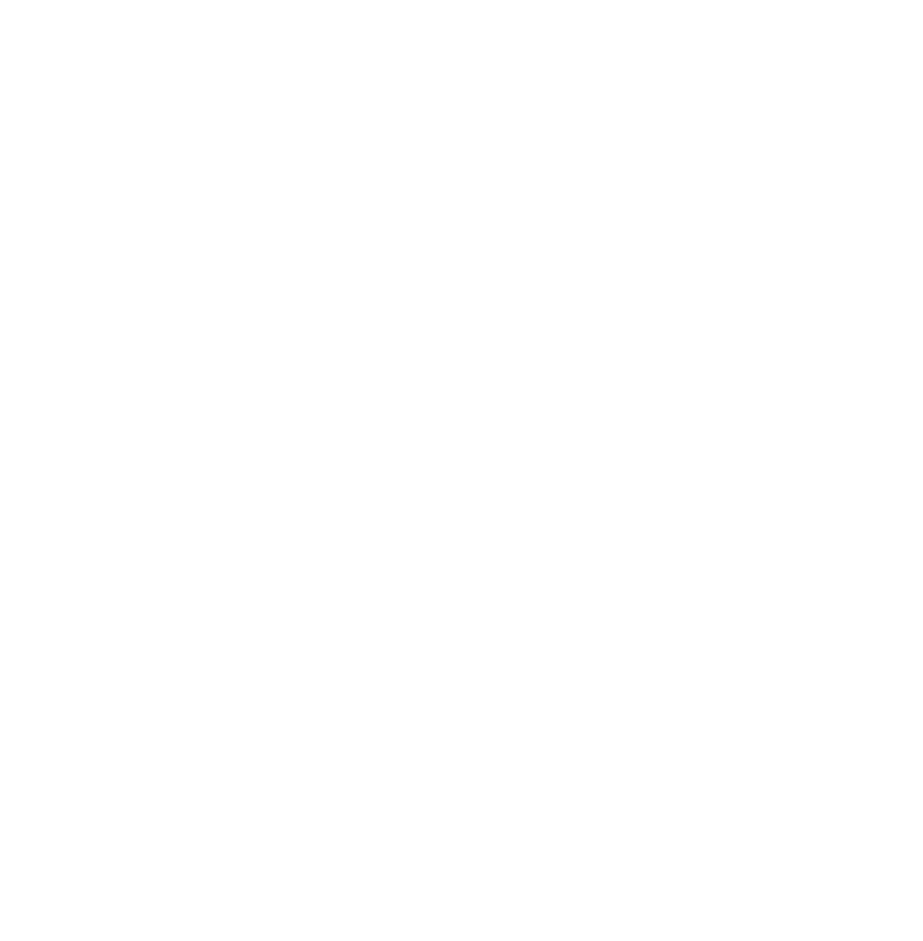
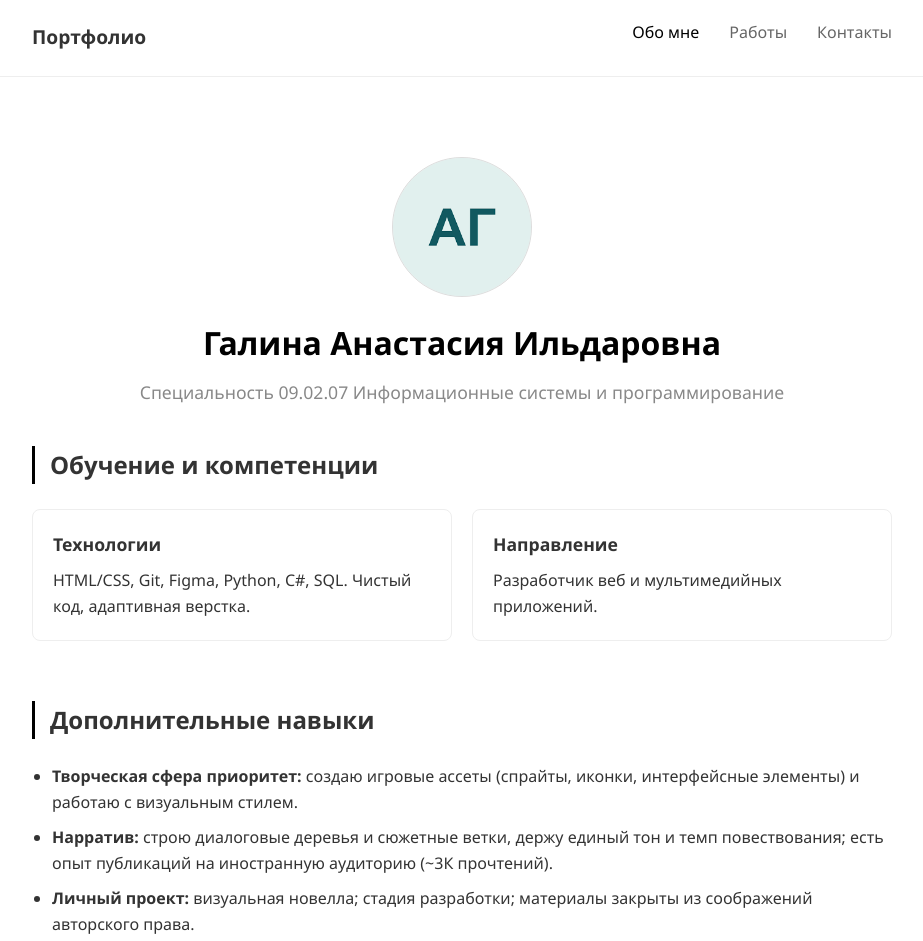
Before and after one commit to Anastasia-Webs/praktika_portfolio, a plain HTML site: page index.html in a window 1280 px wide. Shown: the top 941 px of the page, without its empty margins (178-1101 px from the left). Before the commit the page ends 800 px from the top, so only its background shows below. Drawn offline with Linux system fonts and the light colour scheme.

Commit message:
Add portfolio pages and assets

```diff
--- a/index.html
+++ b/index.html
@@ -1,11 +1,68 @@
 <!DOCTYPE html>
-<html lang="en">
+<html lang="ru">
+
 <head>
     <meta charset="UTF-8">
     <meta name="viewport" content="width=device-width, initial-scale=1.0">
-    <title>Document</title>
+    <title>Портфолио | Главная</title>
+    <link rel="stylesheet" href="src/style.css">
 </head>
+
 <body>
 
+    <nav>
+        <div class="container">
+            <div class="logo">Портфолио</div>
+            <ul>
+                <li><a href="index.html" class="active">Обо мне</a></li>
+                <li><a href="projects.html">Работы</a></li>
+                <li><a href="contact.html">Контакты</a></li>
+            </ul>
+        </div>
+    </nav>
+
+    <header>
+        <div class="container header-content">
+            <img src="src/img/images.png" alt="Фото профиля" class="avatar">
+            <h1>Галина Анастасия Ильдаровна</h1>
+            <p class="subtitle">Специальность 09.02.07 Информационные системы и программирование</p>
+        </div>
+    </header>
+
+    <main class="container">
+        <section class="info-block">
+            <h2>Обучение и компетенции</h2>
+            <div class="grid">
+                <div class="card">
+                    <h3>Технологии</h3>
+                    <p>HTML/CSS, Git, Figma, Python, C#, SQL. Чистый код, адаптивная верстка.</p>
+                </div>
+                <div class="card">
+                    <h3>Направление</h3>
+                    <p>Разработчик веб и мультимедийных приложений.</p>
+                </div>
+            </div>
+        </section>
+
+        <section class="info-block">
+            <h2>Дополнительные навыки</h2>
+            <ul>
+                <li><strong>Творческая сфера приоритет:</strong> создаю игровые ассеты (спрайты, иконки,
+                    интерфейсные элементы) и работаю с визуальным стилем.</li>
+                <li><strong>Нарратив:</strong> строю диалоговые деревья и сюжетные ветки, держу единый тон и темп
+                    повествования; есть опыт публикаций на иностранную аудиторию (~3К прочтений).</li>
+                <li><strong>Личный проект:</strong> визуальная новелла; стадия разработки; материалы закрыты из
+                    соображений авторского права.</li>
+            </ul>
+        </section>
+    </main>
+
+    <footer>
+        <div class="container">
+            <p>&copy; 2026</p>
+        </div>
+    </footer>
+
 </body>
+
 </html>
--- a/src/style.css
+++ b/src/style.css
@@ -0,0 +1,192 @@
+/* Базовые сбросы */
+* {
+    margin: 0;
+    padding: 0;
+    box-sizing: border-box;
+}
+
+body {
+    font-family: 'Segoe UI', Tahoma, Geneva, Verdana, sans-serif;
+    line-height: 1.6;
+    color: #333;
+    background-color: #ffffff;
+}
+
+.container {
+    max-width: 900px;
+    margin: 0 auto;
+    padding: 0 20px;
+}
+
+/* Навигация */
+nav {
+    border-bottom: 1px solid #eee;
+    padding: 20px 0;
+}
+
+nav .container {
+    display: flex;
+    justify-content: space-between;
+    align-items: center;
+}
+
+nav ul {
+    display: flex;
+    list-style: none;
+}
+
+nav ul li {
+    margin-left: 30px;
+}
+
+nav ul li a {
+    text-decoration: none;
+    color: #666;
+    font-weight: 500;
+    transition: 0.3s;
+}
+
+nav ul li a:hover,
+nav ul li a.active {
+    color: #000;
+}
+
+.logo {
+    font-weight: bold;
+    font-size: 1.2rem;
+}
+
+/* Шапка */
+header {
+    padding: 80px 0 40px;
+    text-align: center;
+}
+
+.avatar {
+    width: 140px;
+    height: 140px;
+    border-radius: 50%;
+    object-fit: cover;
+    display: block;
+    margin: 0 auto 20px;
+    border: 1px solid #ddd;
+    background: #f0f0f0;
+}
+
+h1 {
+    font-size: 2rem;
+    margin-bottom: 10px;
+    color: #000;
+}
+
+.subtitle {
+    color: #888;
+    font-size: 1.1rem;
+}
+
+/* Контент */
+.info-block {
+    margin-bottom: 60px;
+}
+
+h2 {
+    font-size: 1.5rem;
+    margin-bottom: 25px;
+    border-left: 3px solid #000;
+    padding-left: 15px;
+}
+
+.grid {
+    display: grid;
+    grid-template-columns: 1fr 1fr;
+    gap: 20px;
+}
+
+.card {
+    padding: 20px;
+    border: 1px solid #eee;
+    border-radius: 8px;
+    transition: 0.3s;
+}
+
+.card:hover {
+    border-color: #ccc;
+}
+
+.card h3 {
+    margin-bottom: 10px;
+    font-size: 1.1rem;
+}
+
+ul {
+    padding-left: 20px;
+}
+
+li {
+    margin-bottom: 10px;
+}
+
+/* Страница работ */
+.projects-grid {
+    display: grid;
+    grid-template-columns: 1fr 1fr;
+    gap: 30px;
+    margin-top: 40px;
+}
+
+.project-item img {
+    width: 100%;
+    height: 200px;
+    background-color: #f9f9f9;
+    object-fit: cover;
+    border: 1px solid #eee;
+    border-radius: 4px;
+}
+
+/* Форма */
+.contact-form {
+    max-width: 500px;
+    margin: 0 auto;
+}
+
+.form-group {
+    margin-bottom: 20px;
+}
+
+.form-group label {
+    display: block;
+    margin-bottom: 5px;
+    font-size: 0.9rem;
+}
+
+.form-group input,
+.form-group textarea {
+    width: 100%;
+    padding: 10px;
+    border: 1px solid #ddd;
+    border-radius: 4px;
+    font-family: inherit;
+}
+
+button {
+    background: #000;
+    color: #fff;
+    padding: 10px 25px;
+    border: none;
+    border-radius: 4px;
+    cursor: pointer;
+    transition: 0.3s;
+}
+
+button:hover {
+    background: #333;
+}
+
+footer {
+    padding: 40px 0;
+    text-align: center;
+    border-top: 1px solid #eee;
+    color: #aaa;
+    font-size: 0.8rem;
+    margin-top: 100px;
+}
```
Also changed, not shown: contact.html (added, +80 -0 lines), projects.html (added, +76 -0 lines), src/img/images.png (added), src/img/project_1.jpg (added), src/img/project_2.jpg (added), src/img/project_3.jpg (added), src/img/project_4.jpg (added).
